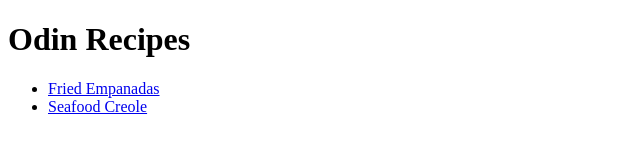
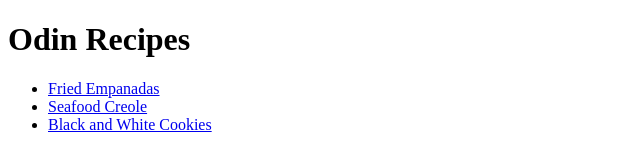
Before and after one commit to dannyszyd/odin-recipes, a plain HTML site: page index.html in a window 1280 px wide. Shown: the whole page, without its empty margins (0-640 px from the left). Drawn offline with Linux system fonts and the light colour scheme.

Commit message:
Add black &amp; white cookie pg and link in index pg

```diff
--- a/index.html
+++ b/index.html
@@ -11,6 +11,7 @@
       <ul>
         <li><a href="../odin-recipes/recipes/empanada.html">Fried Empanadas</a></li>
         <li><a href="../odin-recipes/recipes/sfcreole.html">Seafood Creole</a></li>
+        <li><a href="../odin-recipes/recipes/bnwcookies.html">Black and White Cookies</a></li>
       </ul>
  </body>
 
```
Also changed, not shown: recipes/bnwcookies.html (added).
